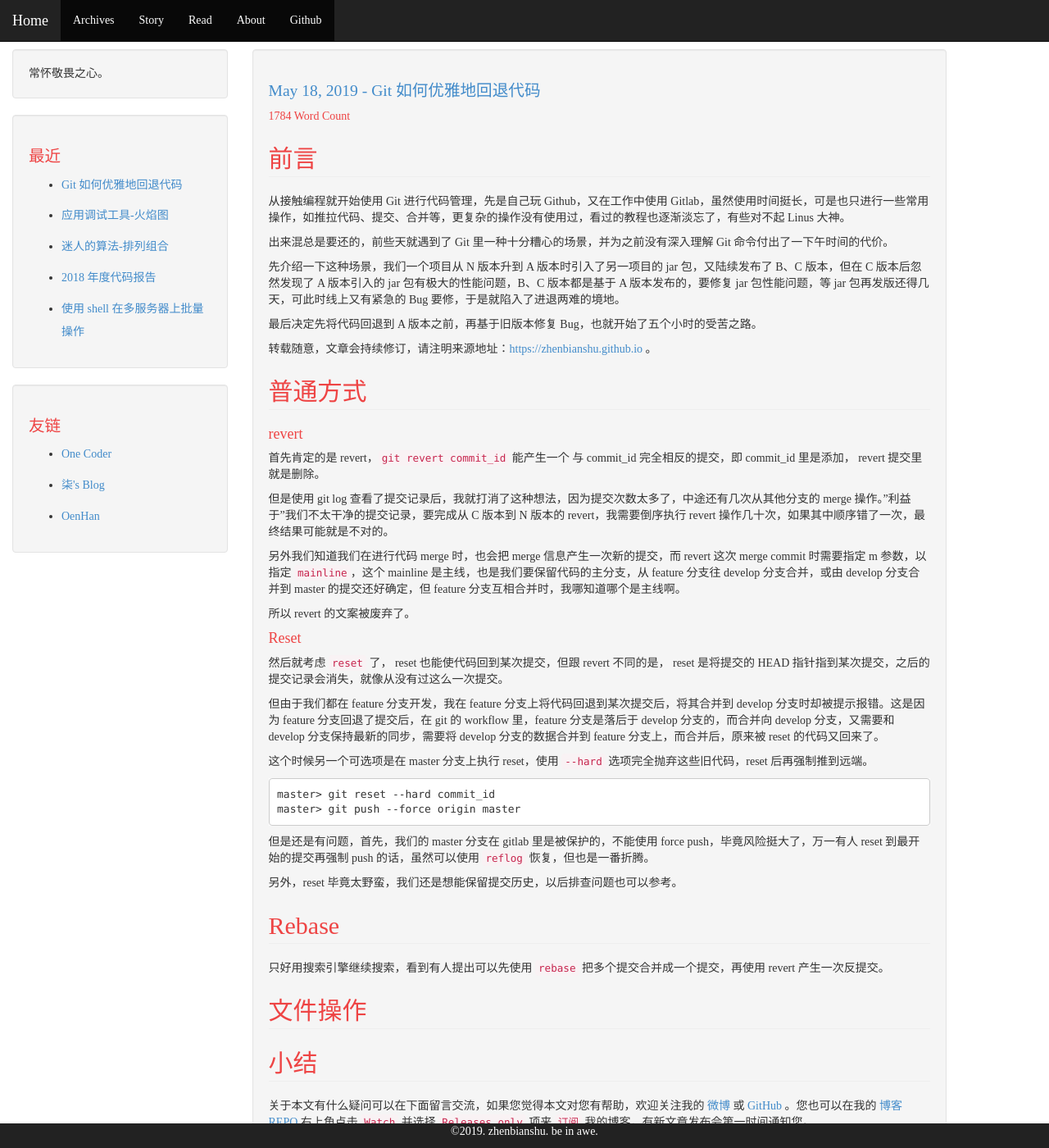
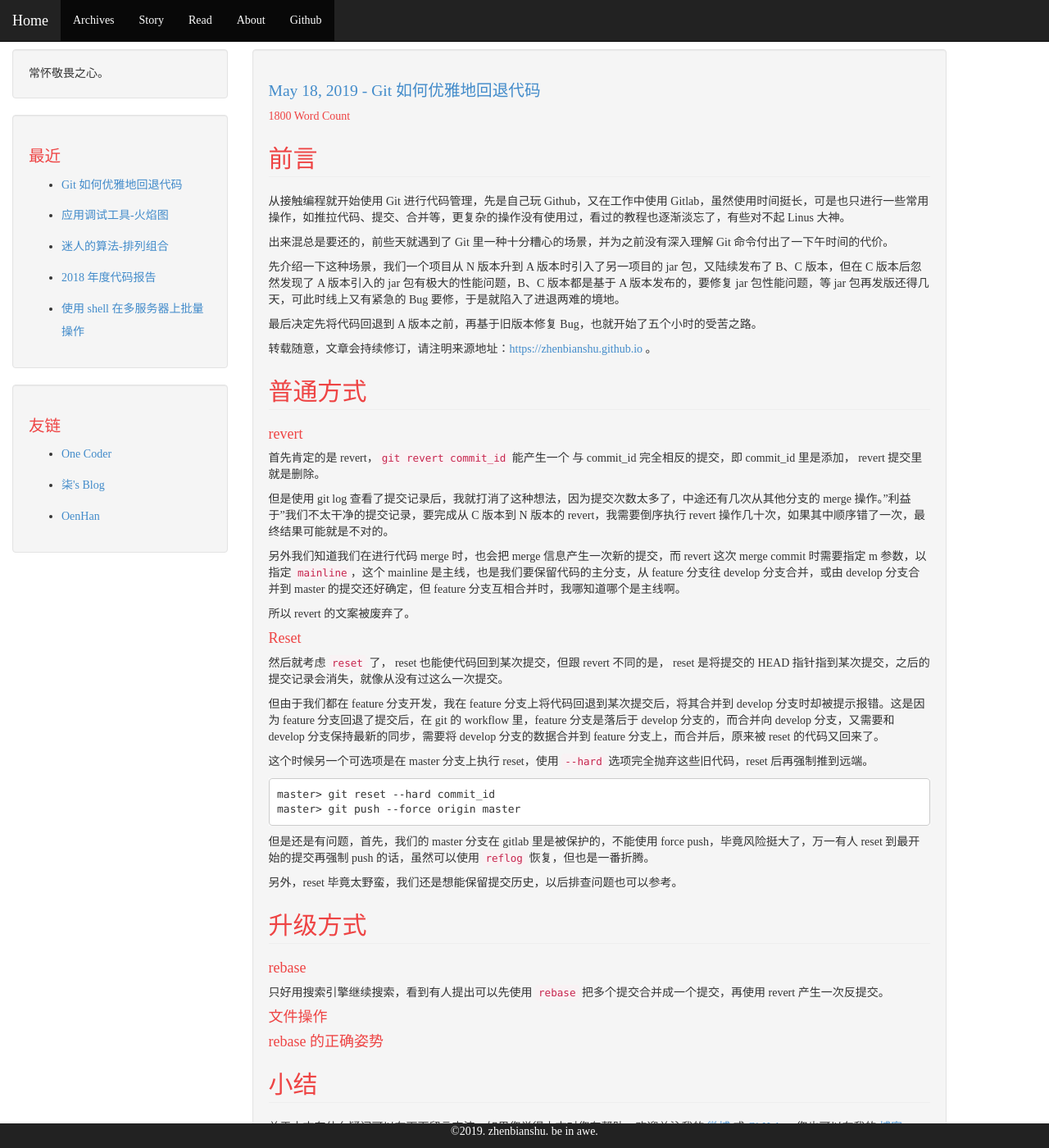
Before and after one commit to zhenbianshu/zhenbianshu.github.io, a Jekyll site: the page built from _posts/2019-05-18-ways_to_rollback_git_code.md, in a window 1280 px wide and 1400 px high. Shown: the whole window at 82% size. Built offline with Jekyll 4.4.1, drawn with Linux system fonts in a browser that asks for light colours; comment, search, counter and statistics services are not loaded.

Commit message:
add baseline;

```diff
--- a/_posts/2019-05-18-ways_to_rollback_git_code.md
+++ b/_posts/2019-05-18-ways_to_rollback_git_code.md
@@ -21,7 +21,6 @@ comments: true
 
 ## 普通方式
 ---
-
 #### revert
 首先肯定的是 revert，`git revert commit_id` 能产生一个 与 commit_id 完全相反的提交，即 commit_id 里是添加， revert 提交里就是删除。
 
@@ -46,13 +45,15 @@ master> git push --force origin master
 
 另外，reset 毕竟太野蛮，我们还是想能保留提交历史，以后排查问题也可以参考。
 
-## Rebase
+## 升级方式
 ---
+#### rebase
 只好用搜索引擎继续搜索，看到有人提出可以先使用 `rebase` 把多个提交合并成一个提交，再使用 revert 产生一次反提交。
 
-## 文件操作
----
 
+#### 文件操作
+
+#### rebase 的正确姿势
 
 ## 小结
 ---
```
